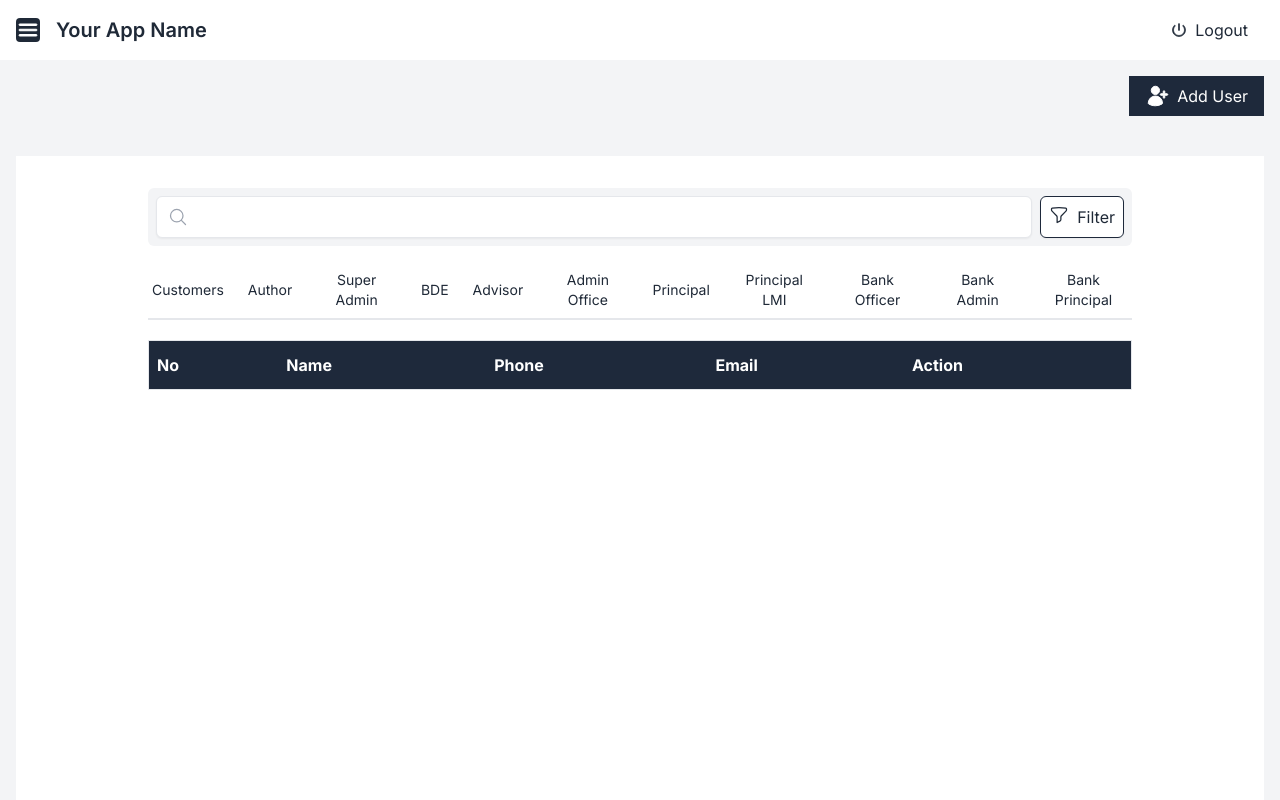
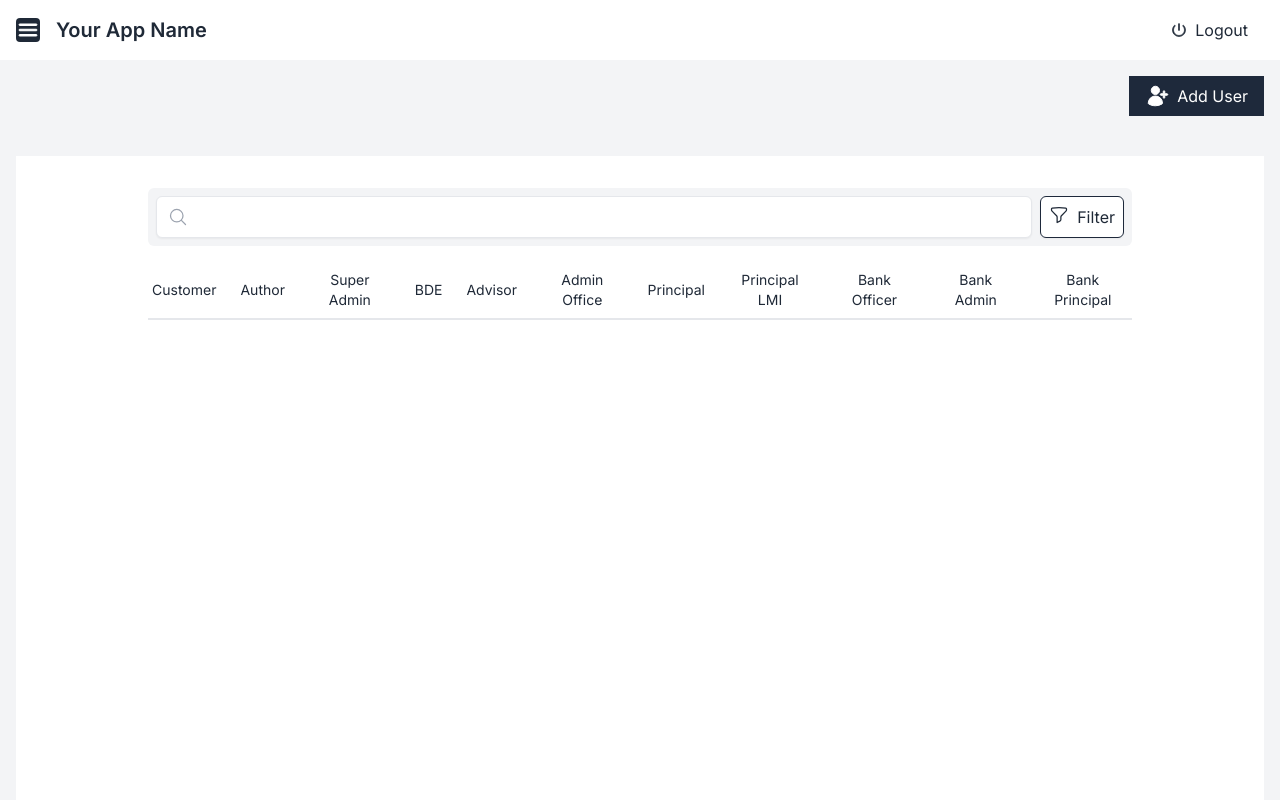
Before and after one commit to albaehaki/tes-ray-white, a Next.js app: page /user-management in a window 1280 px wide. Shown: the top 800 px of the page. Built offline with nearby package versions, Linux system fonts and the light colour scheme.

Commit message:
membuat tampilan responsife

```diff
--- a/app/dasboard/page.tsx
+++ b/app/dasboard/page.tsx
@@ -11,7 +11,7 @@ import ProgressBar from "@/components/progressBar";
 import CardChart from "@/components/cardChart";
 
 const Page = () => {
-  const styleGrid = `grid gap-5 grid-cols-3 md:grid-cols-1 pb-5`;
+  const styleGrid = `grid gap-5 grid-cols-3 lg:grid-cols-1 pb-5`;
 
   return (
     <>
@@ -24,11 +24,11 @@ const Page = () => {
           Go To CRM
         </button>
       </div>
-      <div className="grid md:grid-cols-7 grid-cols-1 gap-5 pt-5">
+      <div className="grid lg:grid-cols-7 grid-cols-1 gap-5 pt-5">
         <Card1 />
         <Card1 />
         <Card1 />
-        <div className="md:col-span-4  md:grid grid-cols-3 gap-5">
+        <div className="lg:col-span-4  lg:grid grid-cols-3 gap-5">
           <div className={`${styleGrid} `}>
             <Card2 />
             <Card2 />
@@ -53,12 +53,12 @@ const Page = () => {
         </div>
       </div>
       <div className="bg-white mt-5 w-auto min-h-[100px] rounded-lg pb-5">
-        <div className="grid grid-cols-3 gap-5 p-5">
+        <div className="grid lg:grid-cols-3 gap-5 p-5">
           <CardChart />
           <CardChart />
           <CardChart />
         </div>
-        <div className="grid grid-cols-2">
+        <div className="grid lg:grid-cols-2">
           <ProgressBar />
           <ProgressBar />
           <ProgressBar />
--- a/app/user-management/page.tsx
+++ b/app/user-management/page.tsx
@@ -37,7 +37,7 @@ const App: React.FC = () => {
         <div className="flex flex-col items-center">
           <div className="w-full lg:max-w-screen-lg md:max-w-screen-md sm:max-w-screen-sm px-5 mt-8">
             <SearchBox />
-            <MenuTable />
+            <MenuTable data={dummyCategoryUser} />
             <TableLargeDisplay />
             {/* table smartphone view */}
             <TableSmallDisplay />
--- a/components/card2.tsx
+++ b/components/card2.tsx
@@ -5,13 +5,13 @@ import { UserCircleIcon } from "@heroicons/react/24/outline";
 
 const Card2 = () => {
   return (
-    <div className="md:flex grid bg-white rounded-lg shadow-md">
+    <div className="lg:flex grid bg-white rounded-lg shadow-md py-3">
       <div className="text-center m-auto bg-slate-800 p-3 rounded-lg">
         <UserCircleIcon className="w-6 h-6 mx-auto text-white" />
       </div>
-      <div className="md:text-right text-center m-auto">
+      <div className="lg:text-right text-center m-auto">
         <p className="text-xl font-semibold mt-2">nama</p>
-        <p className="text-gray-500">9238479723</p>
+        <p className="text-gray-500 text-sm">9238479723</p>
       </div>
     </div>
   );
--- a/components/cardChart.tsx
+++ b/components/cardChart.tsx
@@ -11,7 +11,7 @@ const CardChart = () => {
           <div className="flex justify-between border-l-2 rounded-xl border-green-800 h-16 gap-10">
             <div className="text-left ml-5">
               <p className="text-xl font-semibold mt-2">nama</p>
-              <p className="text-gray-500">9238479723</p>
+              <p className="text-gray-500 text-sm">9238479723</p>
             </div>
             <div className="p-3">
               <LineChart data={chartData} labels={chartLabels} />
--- a/components/menuTable.tsx
+++ b/components/menuTable.tsx
@@ -3,13 +3,17 @@ import React, { use } from "react";
 import useTableStore from "@/store/tableStore";
 import { dummyCategoryUser } from "@/store/dummyDaya";
 
-const MenuTable = () => {
+interface MenuTable {
+  data: string[]
+}
+
+const MenuTable = ({data}: MenuTable) => {
     const category = useTableStore((state) => state.categoryTable)
   const addCategory = useTableStore((state) => state.choiceCategoryTable);
   return (
     <div className="overflow-x-auto">
       <div className="flex space-x-4  mb-5 border-b-2 ">
-        {dummyCategoryUser.map((name: any, i: number) => (
+        {data.map((name: any, i: number) => (
           <button
           key={i}
             onClick={() => {
--- a/components/progressBar.tsx
+++ b/components/progressBar.tsx
@@ -5,7 +5,7 @@ import { UserCircleIcon, XCircleIcon } from "@heroicons/react/24/outline";
 
 const ProgressBar = () => {
   return (
-    <div className="pl-10 ">
+    <div className="px-5 py-3 ">
       <div className="flex justify-between">
         <div className="flex gap-5">
           <XCircleIcon className="w-6 h-6" />
--- a/components/tableLargeDisplay.tsx
+++ b/components/tableLargeDisplay.tsx
@@ -5,18 +5,41 @@ import React from "react";
 // store
 import useHandleStore from "@/store/handleStore";
 import useTableStore from "@/store/tableStore";
-import { dummyCategoryUser, dummyDataTable } from "@/store/dummyDaya";
+import { dummyCategoryUser, dummyDataTable, dummyHeadTableNews, dummyHeadTableUSer1, dummyHeadTableUSer2, dummyHeadTableUSer3  } from "@/store/dummyDaya";
+
+
 
 const TableLargeDisplay = () => {
   const handleToggles = useHandleStore((state) => state.handleToggles);
   const { categoryTable } = useTableStore((state) => state);
   const addEditData = useTableStore((state) => state.addEditData);
+
+  const allowedCategories1 = [
+    "Author", "Super Admin", "BDE", "Customer"
+  ];
+  const allowedCategories2 = [
+    "Advisor", "Admin Office", "Principal", "Principal LMI",
+  ];
+  const allowedCategories3 = [
+    "Bank Officer", "Bank Admin", "Bank Principal"
+  ];
+  const allowedCategoriesNews = [
+    "NewsList",
+    "Darft"
+  ];
+
+const data: any = allowedCategoriesNews.includes(categoryTable)? dummyHeadTableNews : allowedCategories1.includes(categoryTable) ? dummyHeadTableUSer1 : allowedCategories2.includes(categoryTable) ? dummyHeadTableUSer2 : allowedCategories3.includes(categoryTable)? dummyHeadTableUSer3 : []
+
+console.log(data)
   return (
     <div className=" hidden sm:block">
       <table className="min-w-full border ">
         <thead className="bg-slate-800 text-white text-left">
           <tr>
-            <th className="px-2 py-3">No</th>
+          {data?.map((name: string, i: number) => (
+            <th key={i} className="px-2 py-3">{name}</th>
+          ))}
+            {/* <th className="px-2 py-3">No</th>
             <th className="px-2 py-3">Name</th>
             {categoryTable === "Advisor" ||
             categoryTable === "Admin Office" ||
@@ -36,7 +59,7 @@ const TableLargeDisplay = () => {
             )}
             <th className="px-2 py-3">Phone</th>
             <th className="px-2 py-3">Email</th>
-            <th className="px-2 py-3">Action</th>
+            <th className="px-2 py-3">Action</th> */}
           </tr>
         </thead>
         {dummyDataTable
--- a/components/tableSmallDisplay.tsx
+++ b/components/tableSmallDisplay.tsx
@@ -6,7 +6,8 @@ import { ChevronDownIcon } from "@heroicons/react/24/outline";
 //   store
 import useHandleStore from "@/store/handleStore";
 import useTableStore from "@/store/tableStore";
-import { dummyCategoryUser, dummyDataTable } from "@/store/dummyDaya";
+import { dummyCategoryUser, dummyDataTable, dummyHeadTableNews, dummyHeadTableUSer1, dummyHeadTableUSer2, dummyHeadTableUSer3  } from "@/store/dummyDaya";
+
 
 // hooks
 import handleHooks from "@/hooks/handleHooks";
@@ -18,15 +19,33 @@ const TableSmallDisplay = () => {
   const updateId = useTableStore((state) => state.updateId);
   const addEditData = useTableStore((state) => state.addEditData);
 
+  const allowedCategories1 = [
+    "Author", "Super Admin", "BDE", "Customer"
+  ];
+  const allowedCategories2 = [
+    "Advisor", "Admin Office", "Principal", "Principal LMI",
+  ];
+  const allowedCategories3 = [
+    "Bank Officer", "Bank Admin", "Bank Principal"
+  ];
+  const allowedCategoriesNews = [
+    "NewsList",
+    "Darft"
+  ];
+
+const dataHeader: any = allowedCategoriesNews.includes(categoryTable)? dummyHeadTableNews : allowedCategories1.includes(categoryTable) ? dummyHeadTableUSer1 : allowedCategories2.includes(categoryTable) ? dummyHeadTableUSer2 : allowedCategories3.includes(categoryTable)? dummyHeadTableUSer3 : []
+
+  const DataTable = dummyDataTable
+
   const { handleDropDownTables } = handleHooks();
   return (
     <>
-      {dummyDataTable
+      {DataTable
         .filter((data: any) => data.category == categoryTable)
         .map((data: any, i: number) => (
-          <div className="relative w-full min-w-full block md:hidden py-2">
+          <div key={i} className="relative w-full min-w-full block md:hidden py-2">
             <button
-              key={i}
+
               onClick={() => {
                 updateId(data.id);
                 handleToggles("isDropDownTable");
@@ -39,7 +58,7 @@ const TableSmallDisplay = () => {
               <span className="text-sm ">{data.name}</span>
               <ChevronDownIcon className="w-6 h-6 justify-self-end absolute right-3" />
             </button>
-            {isDropDownTable && data.id === idDetail ? (
+            {/* {isDropDownTable && data.id === idDetail ? (
               <div className="relative right-0 mt-0 bg-white border rounded-b-md border-gray-300 w-full">
                 <table className="table-auto w-full mx-3 my-2">
                   <tbody>
@@ -100,7 +119,44 @@ const TableSmallDisplay = () => {
               </div>
             ) : (
               ``
-            )}
+            )} */}
+
+{isDropDownTable && data.id === idDetail ? (
+  <div className="relative right-0 mt-0 bg-white border rounded-b-md border-gray-300 w-full">
+    <table className="table-auto w-full mx-3 my-2">
+      <tbody>
+        {dataHeader.map((header: string, index: number) => (
+          <tr className="my-5" key={index}>
+            <th className="text-left">{header}</th>
+            <td>:</td>
+            <td>{data[index]}</td>
+          </tr>
+        ))}
+        <tr className="my-5">
+          <th className="text-left">Action </th>
+          <td>:</td>
+          <td>
+            <button
+              onClick={() => {
+                addEditData(data);
+                handleToggles("isPopUpEditUser");
+              }}
+              className="mr-2 text-gray-800 border-collapse border-2 border-gray-800 px-3 py-1"
+            >
+              Edit
+            </button>
+            <button className="text-white px-3 py-1 bg-red-500 ">
+              Delete
+            </button>
+          </td>
+        </tr>
+      </tbody>
+    </table>
+  </div>
+) : (
+  ``
+)}
+
           </div>
         ))}
     </>
--- a/store/dummyDaya.ts
+++ b/store/dummyDaya.ts
@@ -1,5 +1,5 @@
-export const dummyCategoryUser: any = [
-  "Customers",
+export const dummyCategoryUser: string[] = [
+  "Customer",
   "Author",
   "Super Admin",
   "BDE",
@@ -11,13 +11,47 @@ export const dummyCategoryUser: any = [
   "Bank Admin",
   "Bank Principal",
 ];
+export const dummyCategoryNews: string[] = [
+  "NewsList",
+  "Darft",
+];
+export const dummyHeadTableNews: string[] = [
+  "No.",
+  "Type",
+  "Title",
+  "Publish",
+  "Action",
+];
+export const dummyHeadTableUSer1: string[] = [
+  "No.",
+  "Name",
+  "Phone",
+  "Email",
+  "Action",
+];
+export const dummyHeadTableUSer2: string[] = [
+  "No.",
+  "Name",
+  "Office",
+  "Phone",
+  "Email",
+  "Action",
+];
+export const dummyHeadTableUSer3: string[] = [
+  "No.",
+  "Name",
+  "Bank",
+  "Phone",
+  "Email",
+  "Action",
+];
 export const dummyDataTable: any = [
   {
     id: 1,
     name: "Dummy",
     email: "email",
     phone: +628238830283,
-    category: "Customers",
+    category: "Customer",
     office: "default",
     status: true,
   },
@@ -26,7 +60,7 @@ export const dummyDataTable: any = [
     name: "Dmmy",
     email: "email",
     phone: +628238830283,
-    category: "Customers",
+    category: "Customer",
     office: "default",
     status: true,
   },
```
Also changed, not shown: app/news/page.tsx (+50 -13 lines), components/lineChart.tsx (+77 -7 lines), app/news/addNews.tsx (added).
